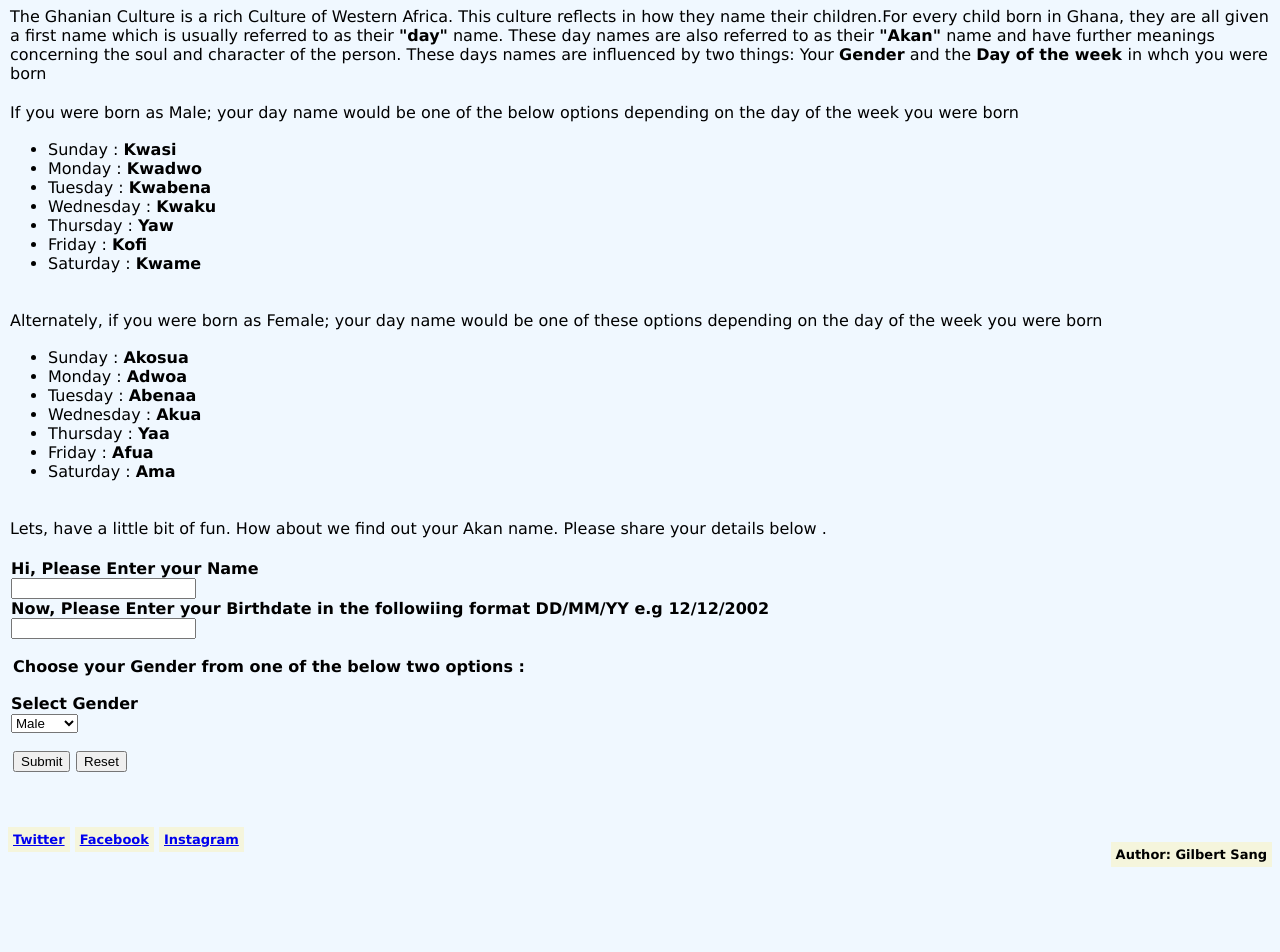
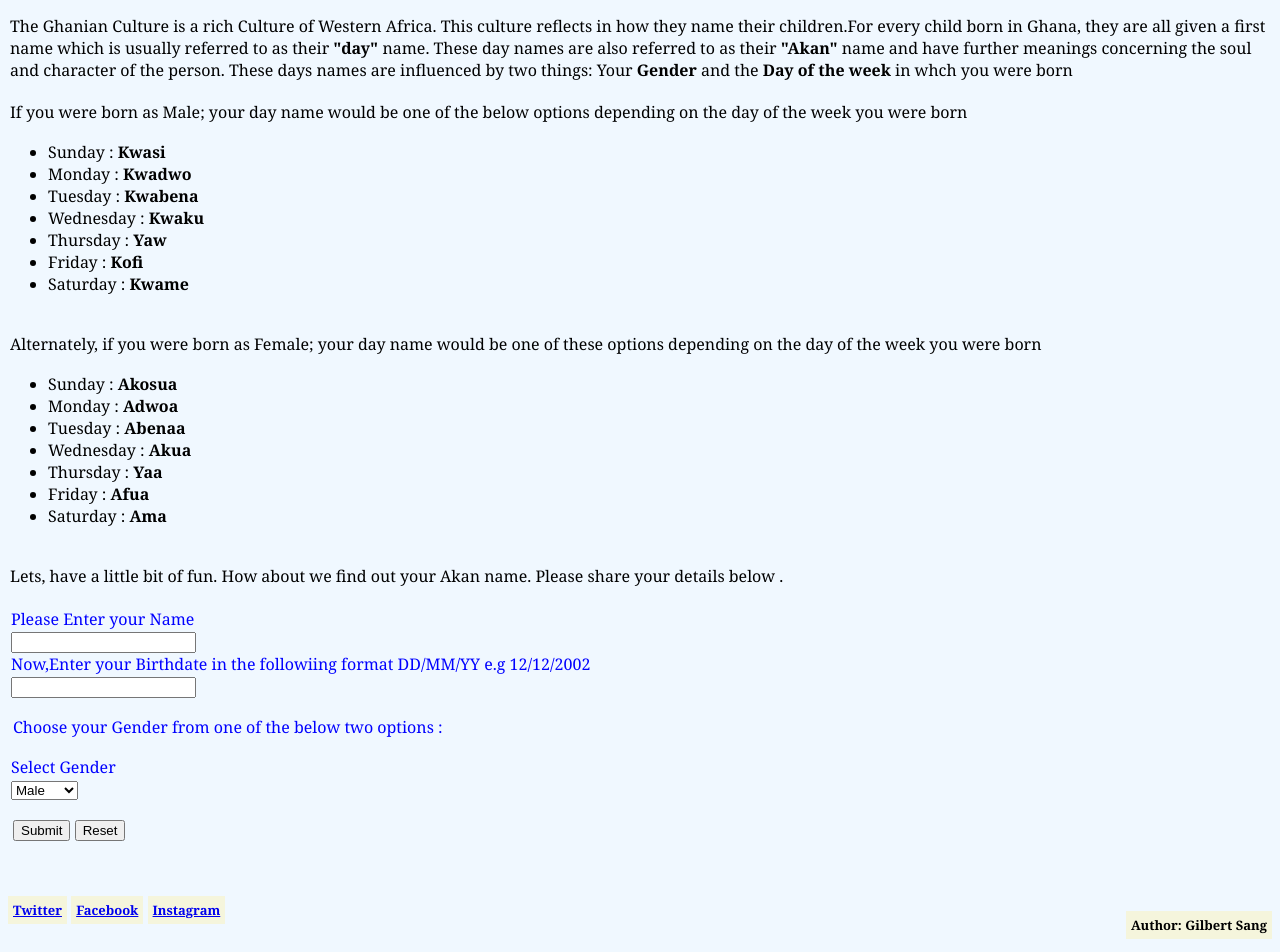
Before and after one commit to gksang/Week2lndProject2, a plain HTML site: page index.html in a window 1280 px wide. Shown: the part 111-1063 px from the top of the page. Before the commit the page ends 991 px from the top, so only its background shows below. Drawn offline with Linux system fonts and the light colour scheme.

Commit message:
Content Updates

```diff
--- a/css/styles.css
+++ b/css/styles.css
@@ -1,6 +1,6 @@
 body{
     font-size: medium;
-    font-family:Verdana, Geneva, Tahoma, sans-serif;
+    font-family:Cambria, Cochin, Georgia, Times, 'Times New Roman', serif;
     background-color: aliceblue;
 }
 h1{
@@ -16,9 +16,10 @@ p{
     padding: 2px;
 }
 form{
-    font-weight: bold;
-    padding: 3px;
+     padding: 3px;
     border-radius: 3px;
+    color: blue;
+    font-weight: lighter;
 
 }
 #intro{
--- a/index.html
+++ b/index.html
@@ -4,7 +4,7 @@
     <meta charset="UTF-8">
     <meta http-equiv="X-UA-Compatible" content="IE=edge">
     <meta name="viewport" content="width=device-width, initial-scale=1.0">
-    <link rel="stylesheet"  href="css/styles.css"/>
+    <link rel="stylesheet"  href="css/styles.css"/> <!-- Linking CSS File-->
     <title>Akan Name Generator</title>
 </head>
 <body>
@@ -46,9 +46,9 @@
         <p>Lets, have a little bit of fun. How about we find out your Akan name. Please share your details below .
             <!-- Form to Collect Name & Birthdate-->
             <form name="akanGenForm"  action="" onsubmit="return akanGen();" target="_self"> <!-- Form initiation with the function it will trigger for akan name generation-->
-                <label for="name">Hi, Please Enter your Name</label><br>
+                <label for="name">Please Enter your Name</label><br>
                 <input type="text" id="name" name="name"><br>
-                <label for="birthDate">Now, Please Enter your Birthdate in the followiing format DD/MM/YY e.g 12/12/2002 </label><br>
+                <label for="birthDate">Now,Enter your Birthdate in the followiing format DD/MM/YY e.g 12/12/2002 </label><br>
                 <input type="text" id="birthDate" name="birthDate"><br>
                 <p>Choose your Gender from one of the below two options : </p>
                 <label for="selectGender">Select Gender</label><br>
@@ -70,6 +70,7 @@
         <a id="footer" class="footer2" href="#">Facebook</a>
         <a id="footer" class="footer2"href="#">Instagram</a>
     </footer>
+    <!-- Linking Javascript file-->
     <script src="js/scripts.js"></script>
 </body>
 </html>
```
